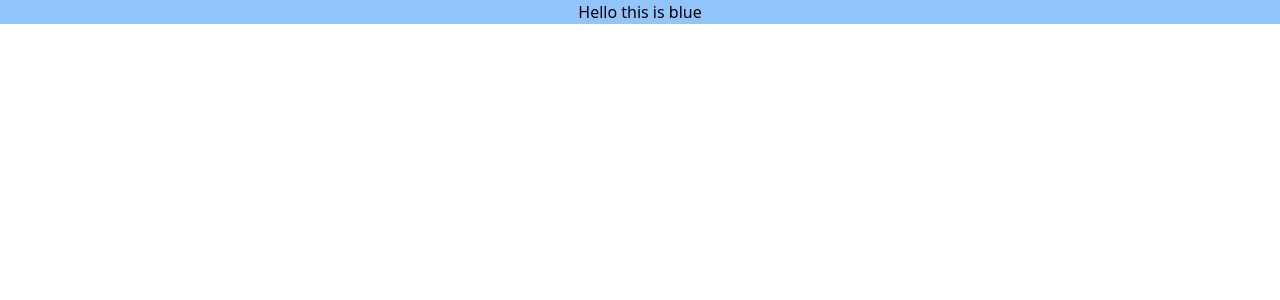
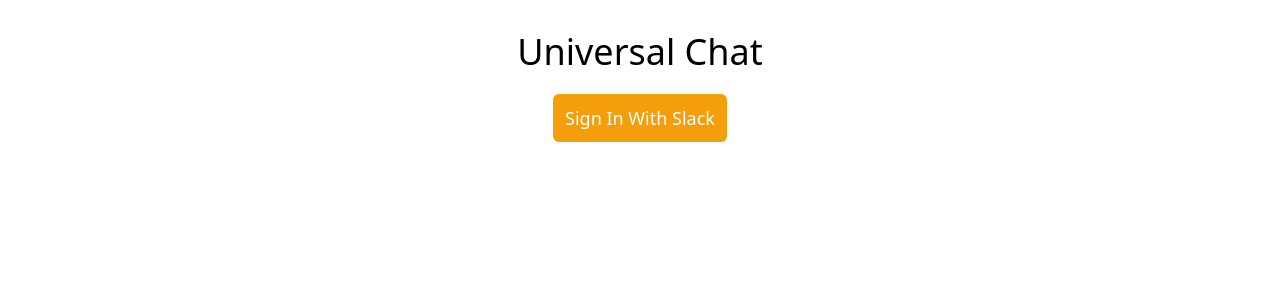
Before and after one commit to UniversalChat/frontend, a React (Create React App) app: page / in a window 1280 px wide. Shown: the top 300 px of the page. Built offline with nearby package versions, Linux system fonts and the light colour scheme.

Commit message:
sign in page

```diff
--- a/src/App.tsx
+++ /dev/null
@@ -1,11 +0,0 @@
-import "./App.css";
-
-function App() {
-  return (
-    <div className="App">
-      <div className="bg-blue-300">Hello this is blue</div>
-    </div>
-  );
-}
-
-export default App;
--- /dev/null
+++ b/src/SignIn.tsx
@@ -0,0 +1,33 @@
+import { Fragment } from "react";
+import tw from "tailwind-styled-components";
+
+const Header = tw.h1`
+my-8
+mx-3
+text-center
+text-4xl
+`;
+
+const Buttons = tw.div`text-center`
+
+const Button = tw.a`
+my-3
+mx-3
+text-lg
+text-center
+p-3
+bg-yellow-500
+text-white
+rounded-md
+`
+
+function SignIn() {
+    return (
+        <Fragment>
+            <Header>Universal Chat</Header>
+            <Buttons><Button href="https://kevinhiggs.com">Sign In With Slack</Button></Buttons>
+        </Fragment>
+    )
+}
+
+export default SignIn;
--- a/src/index.tsx
+++ b/src/index.tsx
@@ -1,12 +1,12 @@
 import React from 'react';
 import ReactDOM from 'react-dom';
 import './index.css';
-import App from './App';
+import SignIn from './SignIn';
 import reportWebVitals from './reportWebVitals';
 
 ReactDOM.render(
   <React.StrictMode>
-    <App />
+    <SignIn />
   </React.StrictMode>,
   document.getElementById('root')
 );
```
Also changed, not shown: 2 other files (tests, documents, lock files or other folders).
